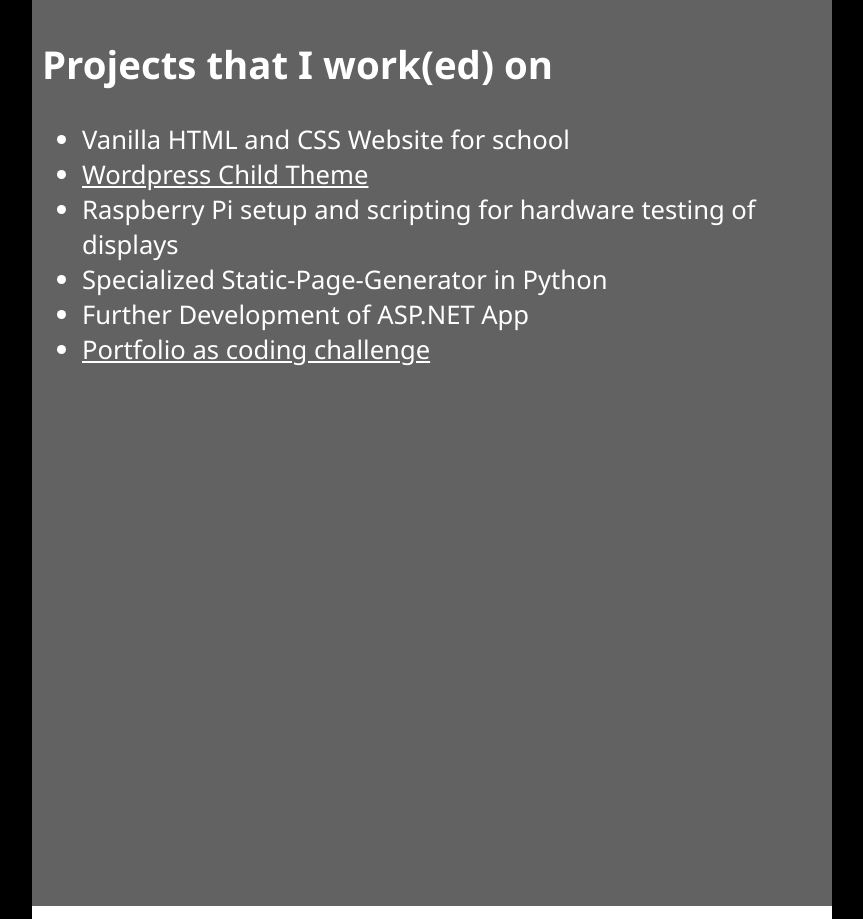
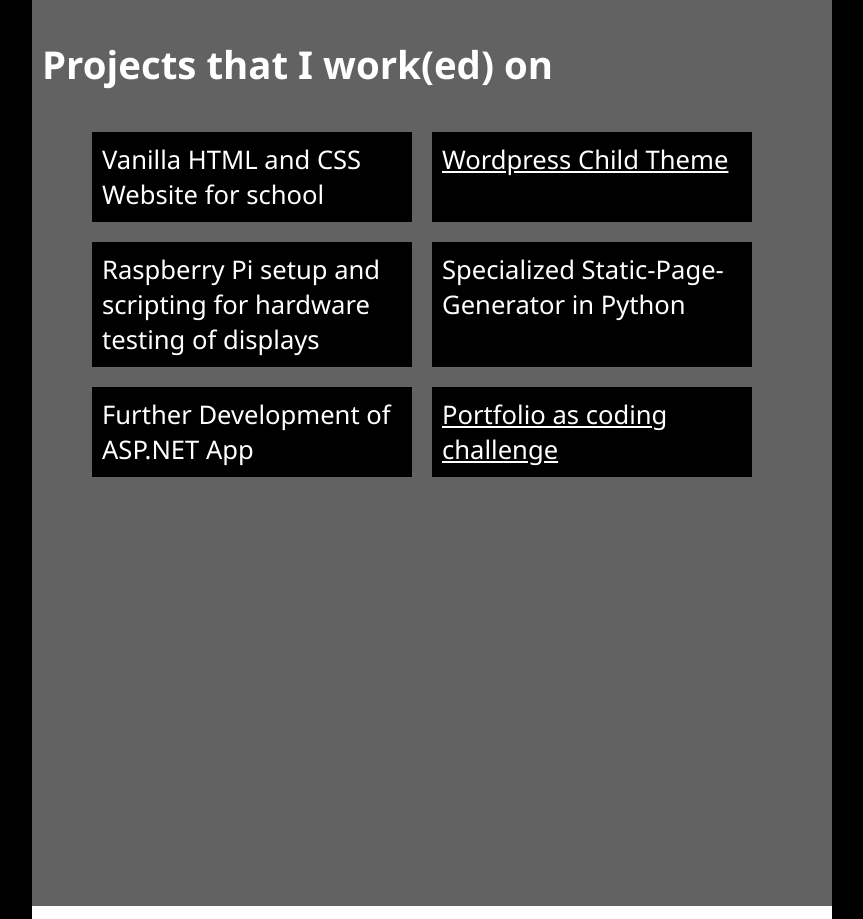
Before and after one commit to hoschi-it/portfolio, a plain HTML site: page www/index.html in a window 1280 px wide. Shown: the part 1200-2119 px from the top of the page, without its empty margins (208-1071 px from the left). Drawn offline with nearby package versions, Linux system fonts and the light colour scheme; files that its build step writes are made by us from their sources.

Commit message:
style projects as tiles

```diff
--- a/www/style.scss
+++ b/www/style.scss
@@ -116,6 +116,20 @@
     */
 }
 
+ul#list-of-projects {
+  display: flex;
+  flex-wrap: wrap;
+
+  li {
+    display: block;
+    background-color: $frame-color;
+    list-style: none;
+    padding: $std-whitespace;
+    margin: $std-whitespace;
+    width: 300px;
+  }
+}
+
 /*************** footer ******************************/
 footer {
     background-color: $sec-color;
```
